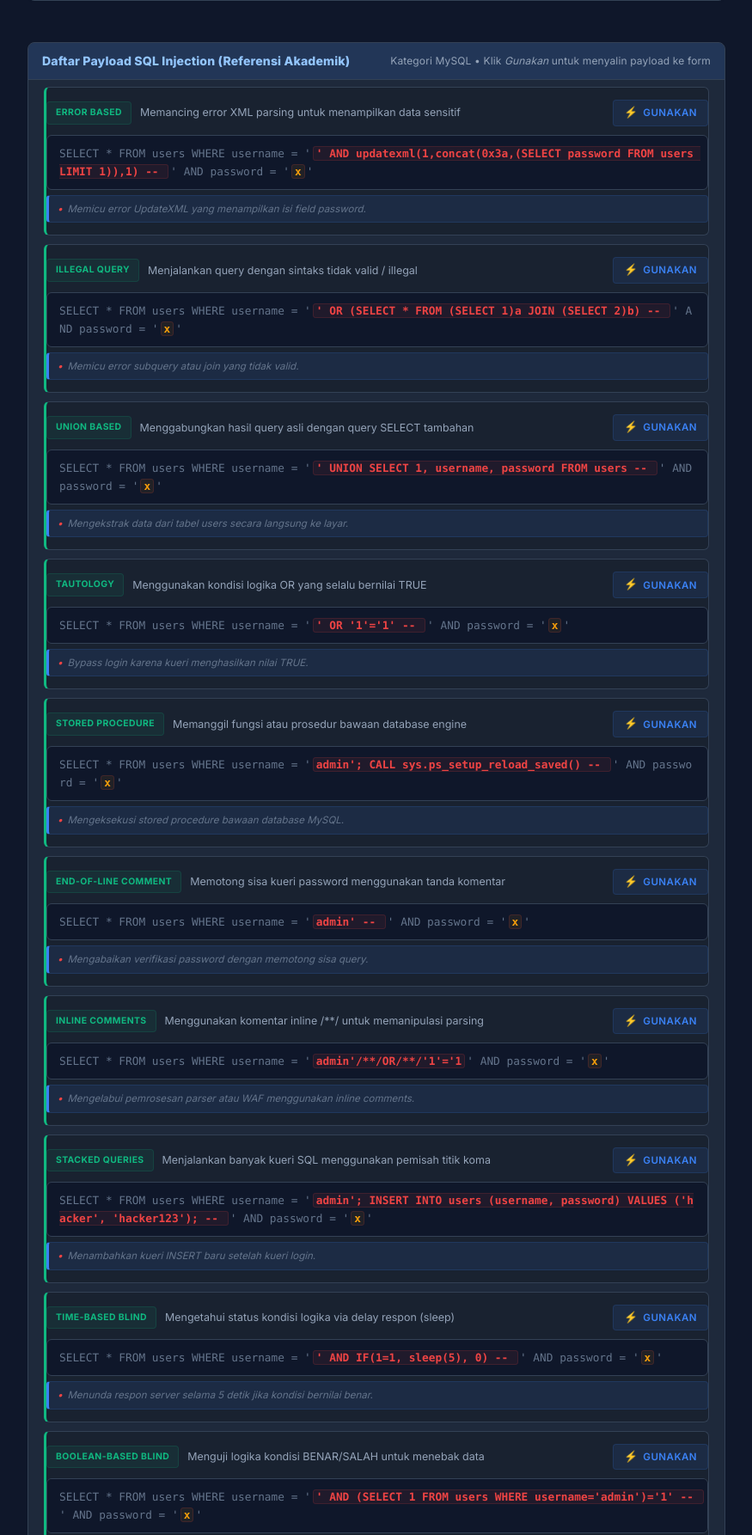
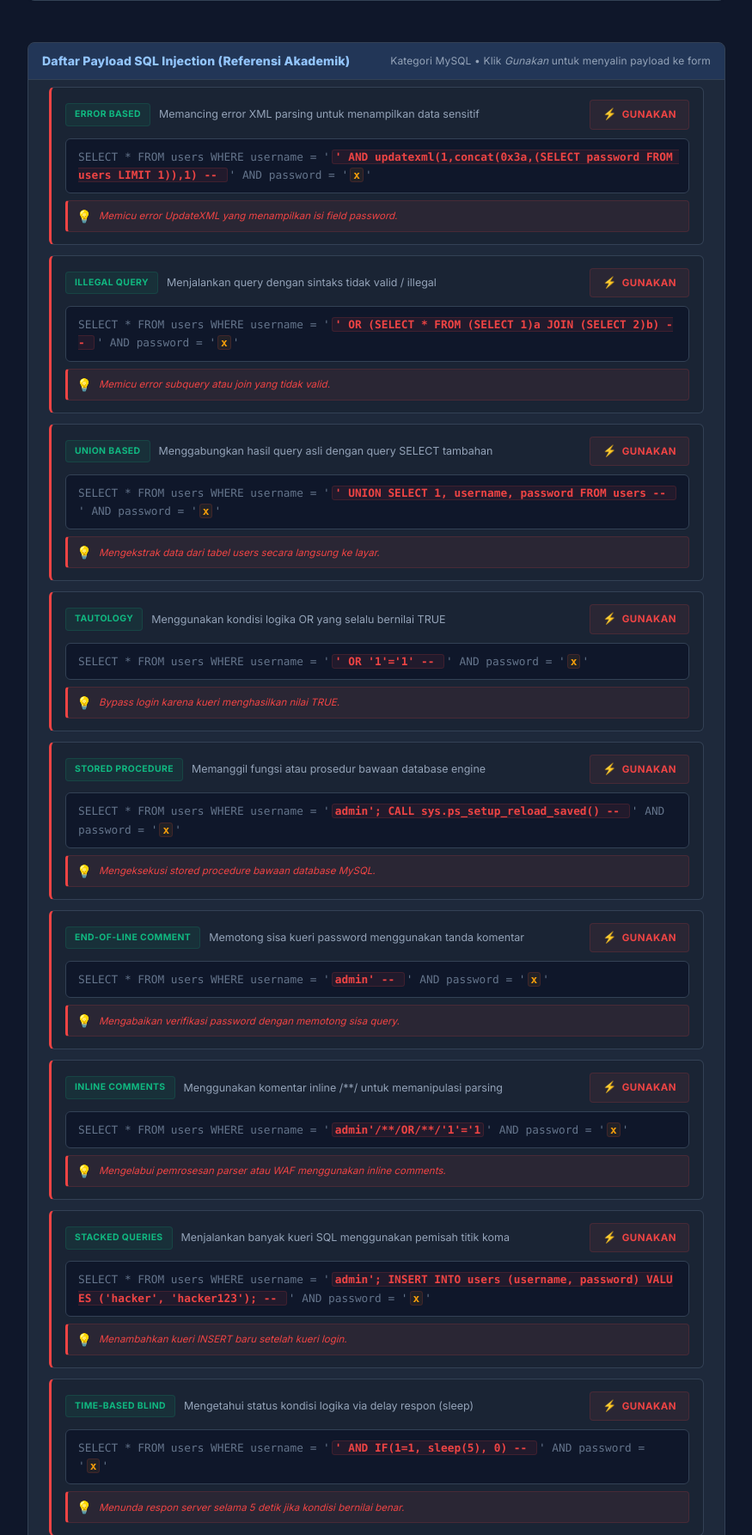
Before and after one commit to maliks1/vulnerable-flask-app, a Flask app: page / in a window 1280 px wide. Shown: the part 629-2415 px from the top of the page at 86% size, without its empty margins (202-1077 px from the left). Run offline with Flask 2, Linux system fonts and the light colour scheme; some libraries are stand-ins or nearby versions; some web fonts are replaced.

Commit message:
</think>
refactor: mobile responsive CSS, stat tile grid markup

- css: card-body padding 18→24px; add @768px navbar stack, @576px telemetry stepper layout
- home.html: stat row drop inline column-gap/padding hack, swap to col-md-4 + mb-3 responsive grid
- login.html: cheat-item get bg+border+border-left+hover, light theme override; try-btn bg swap to danger-subtle

```diff
--- a/static/css/style.css
+++ b/static/css/style.css
@@ -367,7 +367,7 @@ code {
 }
 
 .card-body {
-    padding: 18px;
+    padding: 24px;
 }
 
 /* Header Variations (Theme-Responsive) */
--- a/templates/login.html
+++ b/templates/login.html
@@ -3,11 +3,22 @@ endblock %} {% block container_style %}max-width: 820px;{% endblock %} {% block
 head_extra %}
 <style>
   .cheat-item {
-    padding: 14px 0;
-    border-bottom: 1px solid var(--border-color);
+    background: rgba(0, 0, 0, 0.12);
+    border: 1px solid var(--border-color);
+    border-left: 3px solid var(--brand-danger);
+    border-radius: 6px;
+    padding: 14px 16px;
+    margin-bottom: 12px;
+    transition: all var(--transition-smooth);
   }
-  .cheat-item:last-child {
-    border-bottom: none;
+  .cheat-item:hover {
+    border-color: var(--brand-danger-glow);
+    background: rgba(239, 68, 68, 0.04);
+    box-shadow: var(--shadow-sm);
+  }
+  .theme-light .cheat-item {
+    background: var(--bg-gray-subtle);
+    border-left-color: var(--brand-danger);
   }
   .cheat-pre {
     margin-top: 8px;
@@ -58,23 +69,26 @@ head_extra %}
   }
 
   .try-btn {
-    background: var(--bg-primary-subtle);
-    border: 1px solid var(--brand-primary-glow);
-    color: var(--brand-primary);
+    background: var(--bg-danger-subtle);
+    border: 1px solid var(--brand-danger-glow);
+    color: var(--brand-danger);
     font-size: 0.72rem;
-    font-weight: 600;
-    padding: 4px 12px;
+    font-weight: 700;
+    padding: 6px 14px;
     border-radius: 4px;
     cursor: pointer;
     transition: all var(--transition-smooth);
     text-transform: uppercase;
     letter-spacing: 0.04em;
     flex-shrink: 0;
+    display: inline-flex;
+    align-items: center;
+    gap: 6px;
   }
   .try-btn:hover {
-    background: var(--brand-primary);
+    background: var(--brand-danger);
     color: white;
-    border-color: var(--brand-primary);
+    border-color: var(--brand-danger);
   }
   .field-tag {
     font-size: 0.68rem;
@@ -89,17 +103,16 @@ head_extra %}
   }
   .note-tag {
     font-size: 0.72rem;
-    color: var(--text-muted);
-    font-style: italic;
-    margin-top: 6px;
+    color: var(--brand-danger);
+    background: var(--bg-danger-subtle);
+    border: 1px solid var(--brand-danger-glow);
+    border-left: 3px solid var(--brand-danger);
+    padding: 6px 10px;
+    border-radius: 4px;
+    margin-top: 8px;
     display: flex;
     align-items: center;
-    gap: 6px;
-  }
-  .note-tag::before {
-    content: "•";
-    color: var(--brand-danger);
-    font-weight: bold;
+    gap: 8px;
   }
 </style>
 {% endblock %} {% block content %}
@@ -340,7 +353,10 @@ head_extra %}
         class="cheat-pre"
       ><span class="qs">SELECT * FROM users WHERE username = '</span><span class="qi">{{ payload_user }}</span><span class="qs">' AND password = '</span><span class="qi" style="color: var(--brand-warning);">{{ payload_pass }}</span><span class="qs">'</span></pre>
       {% if note %}
-      <div class="note-tag">{{ note }}</div>
+      <div class="note-tag">
+        <span style="font-style: normal; font-size: 0.9rem;">💡</span>
+        <span>{{ note }}</span>
+      </div>
       {% endif %}
     </div>
     {% endfor %}
```
Also changed, not shown: other parts of static/css/style.css (+50 -0 lines), templates/home.html (+4 -4 lines), templates/vulnerable_home.html (+14 -12 lines).
